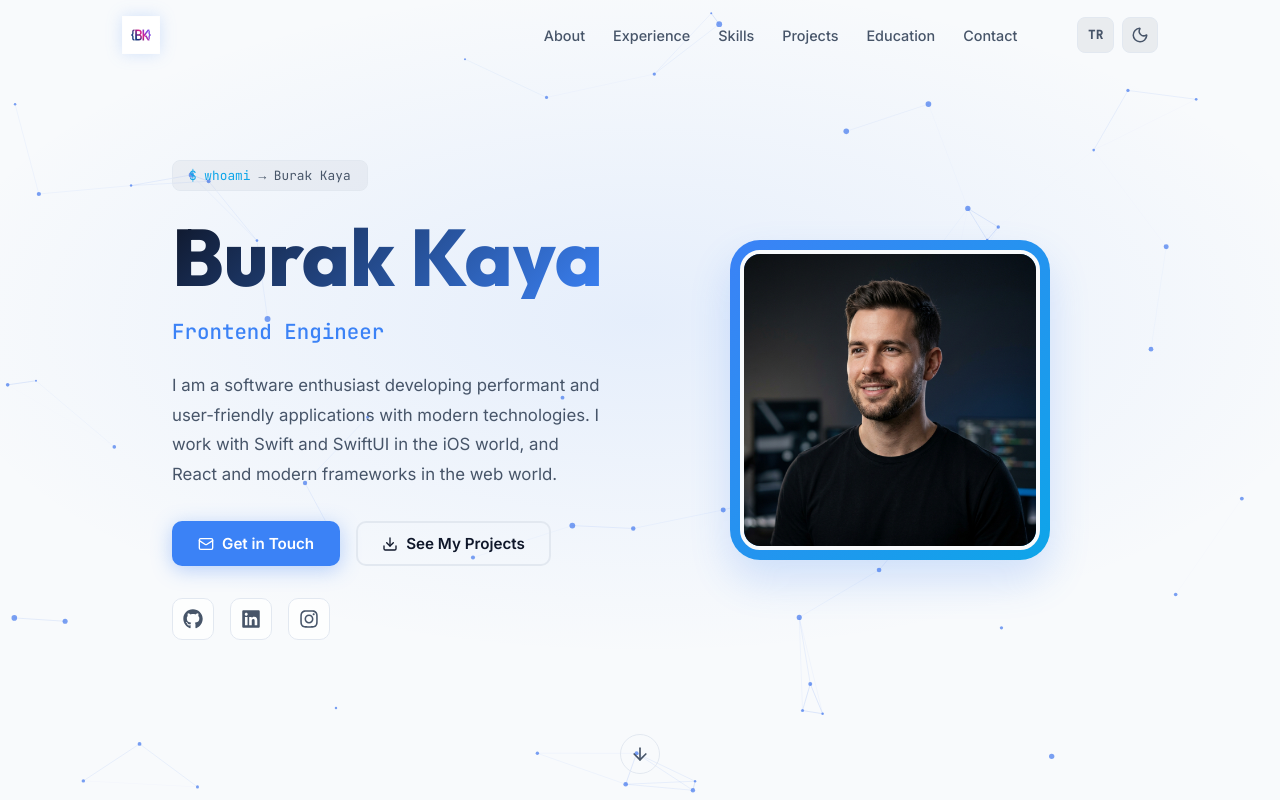
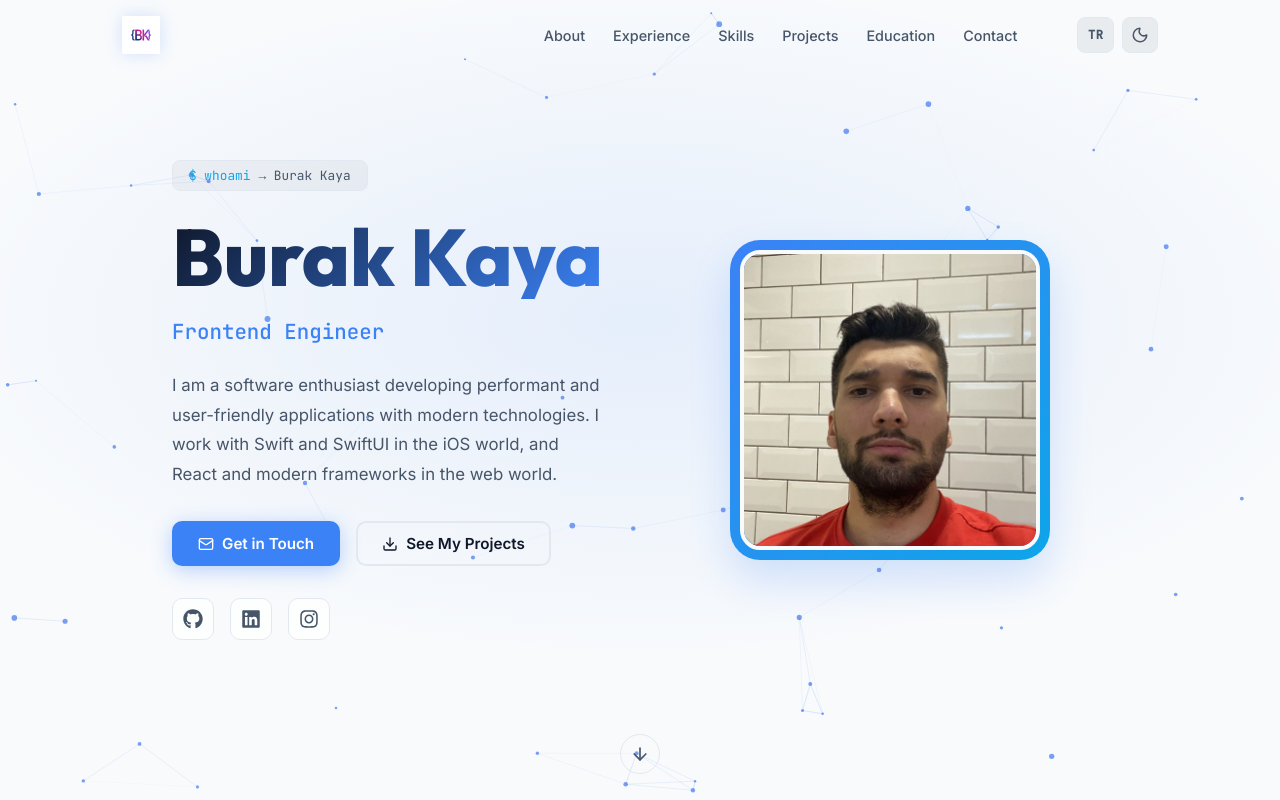
Before and after one commit to burakalemun/burakaya, a React (Vite) app: page / in a window 1280 px wide. Shown: the top 800 px of the page. Built offline with nearby package versions, Linux system fonts and the light colour scheme.

Commit message:
Update avatar image and optimize size

```diff
--- a/src/data/content.ts
+++ b/src/data/content.ts
@@ -14,7 +14,7 @@ export interface PersonalInfo {
 
 export const personal: PersonalInfo = {
   name: 'Burak Kaya',
-  avatar: '/avatar.png',
+  avatar: '/avatar.jpg',
   location: 'İstanbul, Türkiye',
   email: 'burakkaya.dev@gmail.com',
   github: 'https://github.com/burakalemun',
```
Also changed, not shown: public/avatar.jpg (added), public/avatar.png (deleted).
